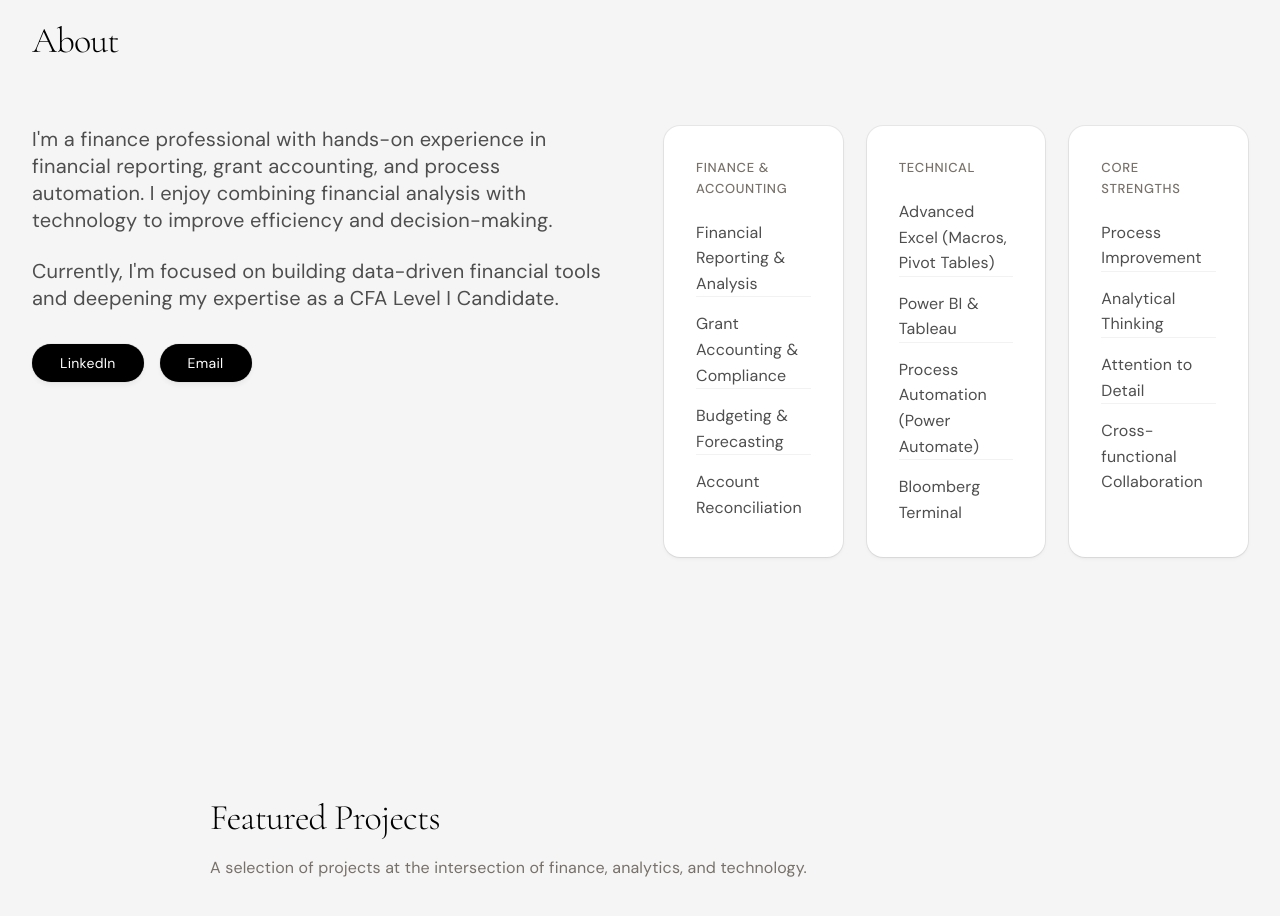
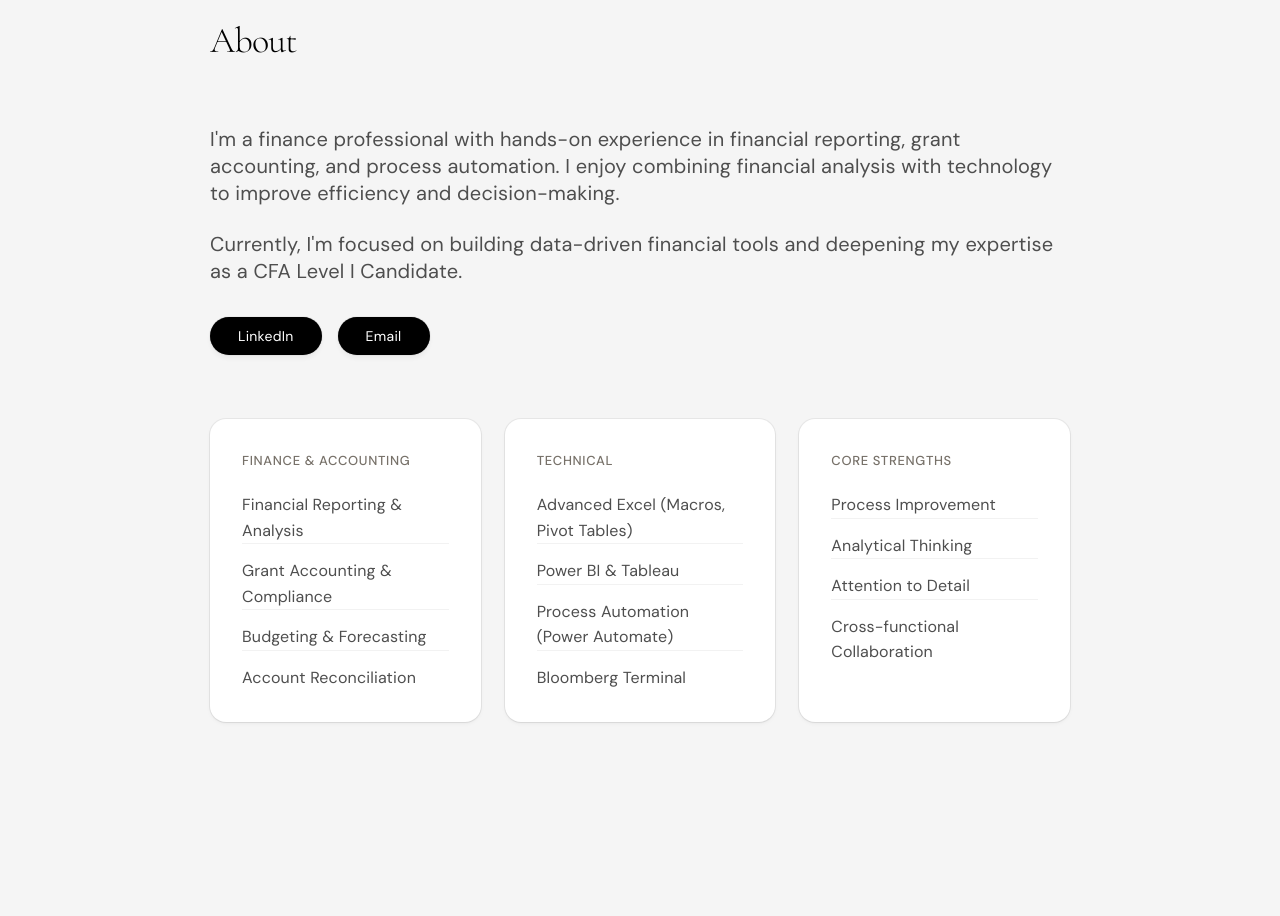
Before and after one commit to Mahant-Akash/akashmahant.io, a React (Vite) app: page / in a window 1280 px wide. Shown: the part 660-1576 px from the top of the page. Built offline with nearby package versions, Linux system fonts and the light colour scheme.

Commit message:
cards alignment

```diff
--- a/src/components/About.jsx
+++ b/src/components/About.jsx
@@ -31,12 +31,9 @@ export default function About() {
 
   return (
     <section id="about" className="py-section bg-surface px-8">
-      <div className="mx-auto max-w-container">
+      <div className="mx-auto max-w-[860px]">
         <h2 className="text-display-lg text-text mb-16">About</h2>
 
-        <div className="grid gap-12 lg:grid-cols-2">
-          {/* Left column */}
-          <div>
         <p className="text-body-xl text-muted mb-6">
           I'm a finance professional with hands-on experience in financial
           reporting, grant accounting, and process automation. I enjoy
@@ -48,7 +45,7 @@ export default function About() {
           and deepening my expertise as a CFA Level I Candidate.
         </p>
 
-            <div className="flex flex-wrap gap-4">
+        <div className="flex flex-wrap gap-4 mb-16">
           <a
             href="http://linkedin.com/in/akashmahant"
             target="_blank"
@@ -64,10 +61,8 @@ export default function About() {
             Email
           </a>
         </div>
-          </div>
 
-          {/* Right column — ElevenLabs-style skill card grid */}
-          <div className="grid gap-6 sm:grid-cols-2 lg:grid-cols-3 xl:grid-cols-3">
+        <div className="grid gap-6 lg:grid-cols-3">
             {skills.map((s) => (
               <div
                 key={s.category}
@@ -113,7 +108,6 @@ export default function About() {
             ))}
           </div>
       </div>
-      </div>
     </section>
   );
 }
```
Lines whose indentation alone changed are shown as unchanged.
